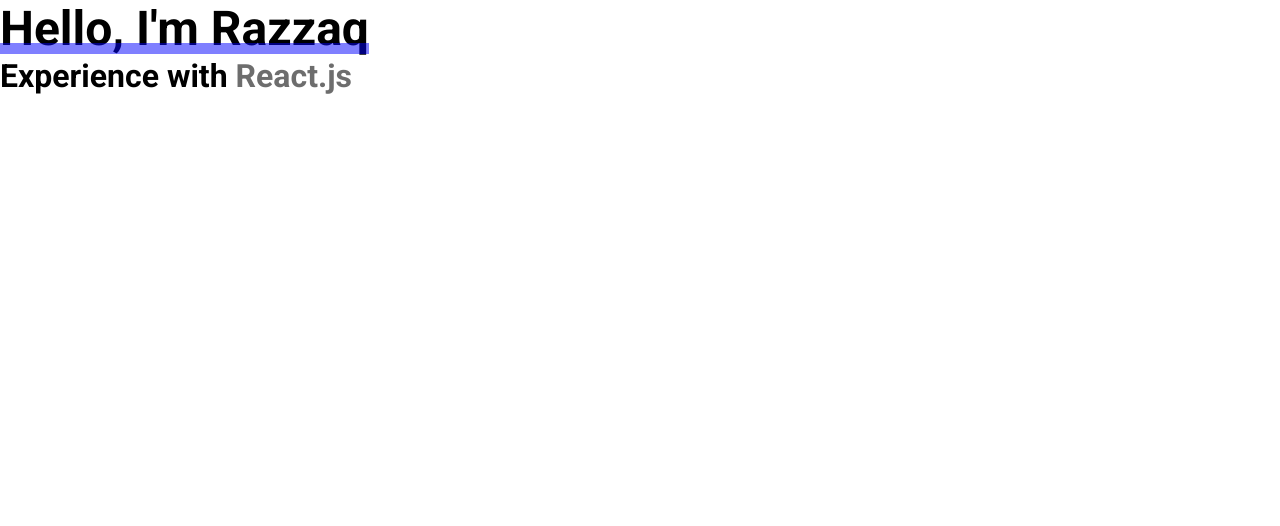
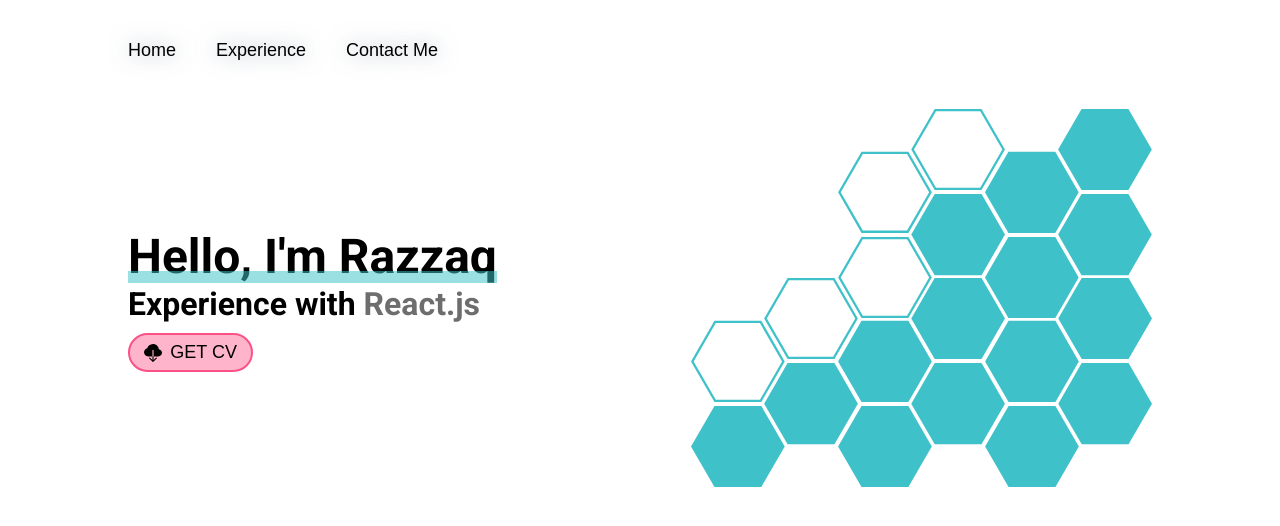
Before and after one commit to lectr1c/portfolio, a React (Vite) app: page / in a window 1280 px wide. Shown: the top 526 px of the page. Built offline with nearby package versions, Linux system fonts and the light colour scheme.

Commit message:
Hero Section

```diff
--- a/package.json
+++ b/package.json
@@ -10,12 +10,14 @@
   },
   "dependencies": {
     "react": "^18.2.0",
-    "react-dom": "^18.2.0"
+    "react-dom": "^18.2.0",
+    "react-icons": "^4.8.0"
   },
   "devDependencies": {
     "@types/react": "^18.0.27",
     "@types/react-dom": "^18.0.10",
     "@vitejs/plugin-react-swc": "^3.0.0",
+    "sass": "^1.59.3",
     "typescript": "^4.9.3",
     "vite": "^4.1.0"
   }
--- a/src/App.css
+++ /dev/null
@@ -1,53 +0,0 @@
-.Hero {
-  height: 100vh;
-}
-
-.Hero h1 {
-  margin: 0;
-  font-size: 3rem;
-  position: relative;
-  width: fit-content;
-  display: inline;
-}
-
-.Hero h2 {
-  margin: 0;
-  display: inline;
-  font-size: 2rem;
-}
-
-.experienceTitle {
-  position: relative;
-}
-
-.Hero .underline {
-  height: 20%;
-  width: 100%;
-  background-color: rgba(0, 0, 255, 0.5);
-  position: absolute;
-  margin-top: -14px;
-  z-index: 1;
-}
-
-.fadeInText {
-  animation: fadeInText 2.1s normal linear;
-}
-
-@keyframes fadeInText {
-  0% {
-    color: rgba(0, 0, 0, 0);
-    margin-left: 30px;
-  }
-
-  20% {
-    margin-left: 0px;
-  }
-
-  50% {
-    color: rgba(0, 0, 0, 1);
-  }
-
-  100% {
-    color: rgba(0, 0, 0, 0);
-  }
-}
--- /dev/null
+++ b/src/App.scss
@@ -0,0 +1,180 @@
+$small: 300px;
+$medium: 600px;
+$large: 900px;
+
+.Hero {
+  height: 50vh;
+  display: flex;
+  place-items: center;
+  justify-content: space-between;
+  position: relative;
+
+  img {
+    animation: fadeInImage 1s normal linear;
+  }
+
+  @media screen and (max-width: $medium) {
+    height: 300px;
+  }
+
+  @media screen and (min-width: $large) {
+    white-space: nowrap;
+    overflow: auto;
+  }
+
+  > div:first-child {
+    width: 55%;
+    z-index: 1;
+  }
+
+  > div:last-child {
+    width: 45%;
+
+    @media screen and (max-width: $large) {
+      filter: opacity(0.4);
+    }
+  }
+  > div {
+    @media screen and (max-width: $large) {
+      position: absolute;
+      width: 95vw !important;
+
+      div:first-child {
+        filter: drop-shadow(0 0 30px rgb(61, 61, 61));
+      }
+
+      :last-child {
+        max-height: 50vh;
+      }
+
+      img {
+        text-align: center;
+        position: absolute;
+        top: 50%;
+        left: 0;
+        right: 0;
+        margin: auto;
+        transform: translateY(-50%);
+      }
+    }
+
+    @media screen and (max-width: $medium) {
+      :last-child {
+        max-height: 300px;
+      }
+    }
+  }
+}
+
+.Hero h1 {
+  margin: 0;
+  font-size: 3rem;
+  position: relative;
+  width: fit-content;
+  display: inline;
+}
+
+.Hero h2 {
+  margin: 0;
+  display: inline;
+  font-size: 2rem;
+}
+
+.experienceTitle {
+  position: relative;
+}
+
+.Hero .underline {
+  height: 12px;
+  width: 100%;
+  background-color: #3fc2c986;
+  position: absolute;
+  margin-top: -14px;
+  z-index: 1;
+}
+
+.fadeInText {
+  animation: fadeInText 2.1s normal linear;
+}
+
+@keyframes fadeInText {
+  0% {
+    color: rgba(0, 0, 0, 0);
+    margin-left: 30px;
+  }
+
+  20% {
+    margin-left: 0px;
+  }
+
+  50% {
+    color: rgba(0, 0, 0, 1);
+  }
+
+  100% {
+    color: rgba(0, 0, 0, 0);
+  }
+}
+
+@keyframes fadeInImage {
+  0% {
+    filter: opacity(0);
+  }
+
+  100% {
+    filter: opacity(1);
+    @media screen and (max-width: $large) {
+      filter: opacity(0.4);
+    }
+  }
+}
+
+.header {
+  display: flex;
+  align-items: center;
+  height: 100px;
+}
+
+.header button {
+  margin-right: 40px;
+  text-transform: capitalize;
+  font-size: 18px;
+  filter: drop-shadow(0 0 0.65rem #364f6b89);
+}
+
+.actionBtns {
+  button {
+    padding: 7px 14px;
+    text-transform: uppercase;
+    background-color: #fc51846c;
+    border-radius: 20px;
+    display: flex;
+    align-items: center;
+    justify-content: space-between;
+    width: 125px;
+    font-size: 18px;
+    margin-top: 10px;
+    border: #fc5185 2px solid;
+  }
+
+  button:hover {
+    background-color: #fc5184b8;
+  }
+}
+
+button {
+  padding: 0;
+  background-color: rgba(0, 0, 0, 0);
+  border: 0;
+  cursor: pointer;
+}
+
+.header button:hover {
+  text-decoration: underline #fc5185 5px;
+  cursor: pointer;
+}
+
+.header button:active {
+  text-decoration: underline #fc5185 5px;
+  cursor: pointer;
+}
--- a/src/App.tsx
+++ b/src/App.tsx
@@ -1,11 +1,13 @@
 import { MutableRefObject, useEffect, useRef, useState } from "react";
 import reactLogo from "./assets/react.svg";
-import "./App.css";
+import "./App.scss";
 import Hero from "./Pages/Hero";
+import Header from "./Components/Header";
 
 function App() {
   return (
     <div className="App">
+      <Header />
       <Hero />
     </div>
   );
--- a/src/Components/ExperienceTitle.tsx
+++ b/src/Components/ExperienceTitle.tsx
@@ -1,8 +1,8 @@
 import { useEffect, useRef, useState } from "react";
-import "../App.css";
+import "../App.scss";
 
 export default function ExperienceTitle() {
-  let titles = ["Full-Stack Web Development", "Algorithm Design", "React.js"];
+  let titles = ["Full-Stack", "Algorithm Design", "React.js"];
 
   var expRef = useRef<HTMLHeadingElement>(null);
   var [expIndex, setExpIndex] = useState<number>(0);
--- /dev/null
+++ b/src/Components/Header.tsx
@@ -0,0 +1,17 @@
+import "../App.scss";
+
+let buttons: { name: string }[] = [
+  { name: "Home" },
+  { name: "Experience" },
+  { name: "Contact me" },
+];
+
+export default function Header() {
+  return (
+    <div className="header">
+      {buttons.map((val: { name: string }) => (
+        <button>{val.name}</button>
+      ))}
+    </div>
+  );
+}
--- a/src/Pages/Hero.tsx
+++ b/src/Pages/Hero.tsx
@@ -1,16 +1,28 @@
 import { useEffect, useRef, useState } from "react";
-import "../App.css";
+import "../App.scss";
 import ExperienceTitle from "../Components/ExperienceTitle";
+import HeroPanel from "../assets/heroPanel.svg";
+import { BsCloudDownloadFill } from "react-icons/bs";
 
 export default function Hero() {
   return (
     <section className="Hero">
       <div>
-        <h1>
-          Hello, I'm Razzaq<div className="underline"></div>
-        </h1>
+        <div>
+          <h1>
+            Hello, I'm Razzaq<div className="underline"></div>
+          </h1>
+        </div>
+        <ExperienceTitle />
+        <div className="actionBtns">
+          <button>
+            <BsCloudDownloadFill className="icon" /> Get CV
+          </button>
+        </div>
       </div>
-      <ExperienceTitle />
+      <div>
+        <img src={HeroPanel} />
+      </div>
     </section>
   );
 }
--- a/src/index.css
+++ /dev/null
@@ -1,6 +0,0 @@
-@import url("https://fonts.googleapis.com/css2?family=Roboto:ital,wght@0,100;0,300;0,400;0,500;0,700;0,900;1,100;1,300;1,400;1,500;1,700;1,900&display=swap");
-
-body {
-  margin: 0;
-  font-family: "Roboto", sans-serif;
-}
--- /dev/null
+++ b/src/index.scss
@@ -0,0 +1,26 @@
+@import url("https://fonts.googleapis.com/css2?family=Roboto:ital,wght@0,100;0,300;0,400;0,500;0,700;0,900;1,100;1,300;1,400;1,500;1,700;1,900&display=swap");
+$small: 300px;
+$medium: 900px;
+
+body {
+  margin: 0;
+  font-family: "Roboto", sans-serif;
+}
+
+#root {
+  width: 80vw;
+  margin: auto;
+
+  @media screen and (max-width: $medium) {
+    width: 95vw;
+  }
+}
+
+::-moz-selection {
+  /* Code for Firefox */
+  background: #3fc2c9b5;
+}
+
+::selection {
+  background: #3fc2c9b5;
+}
```
Also changed, not shown: src/main.tsx (+7 -7 lines), src/assets/heroPanel.svg (added), 1 other file (tests, documents, lock files or other folders).
